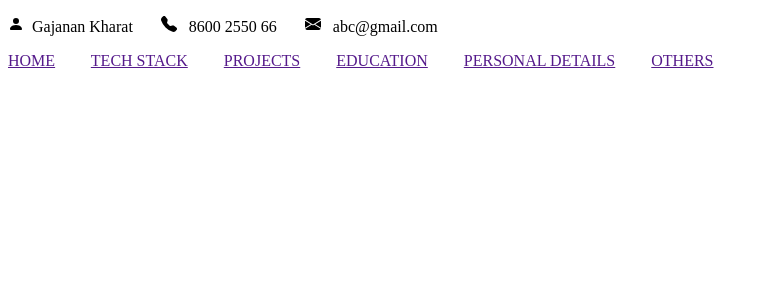
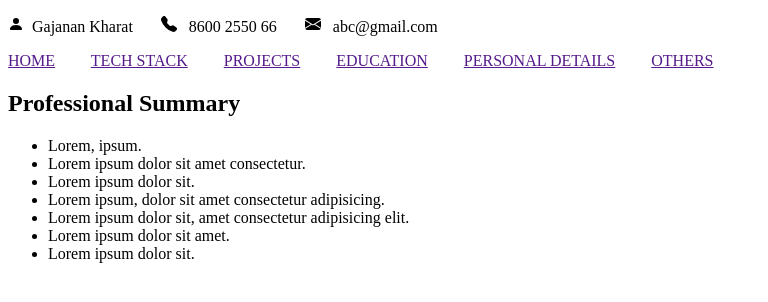
Before and after one commit to Mohinikirank/my-profile, a plain HTML site: page index.html in a window 1280 px wide. Shown: the whole page, without its empty margins (0-768 px from the left). Drawn offline with Linux system fonts and the light colour scheme.

Commit message:
Update index.html

```diff
--- a/index.html
+++ b/index.html
@@ -32,7 +32,19 @@
 
     <!-- Main Section -->
     <section>
-
+<!-- HOME Section -->
+<section id="home">
+    <h2>Professional Summary</h2>
+    <ul>
+      <li>Lorem, ipsum.</li>
+      <li>Lorem ipsum dolor sit amet consectetur.</li>
+      <li>Lorem ipsum dolor sit.</li>
+      <li>Lorem ipsum, dolor sit amet consectetur adipisicing.</li>
+      <li>Lorem ipsum dolor sit, amet consectetur adipisicing elit.</li>
+      <li>Lorem ipsum dolor sit amet.</li>
+      <li>Lorem ipsum dolor sit.</li>
+    </ul>
+  </section>
     </section>
 
     <!-- Footer section -->
```
